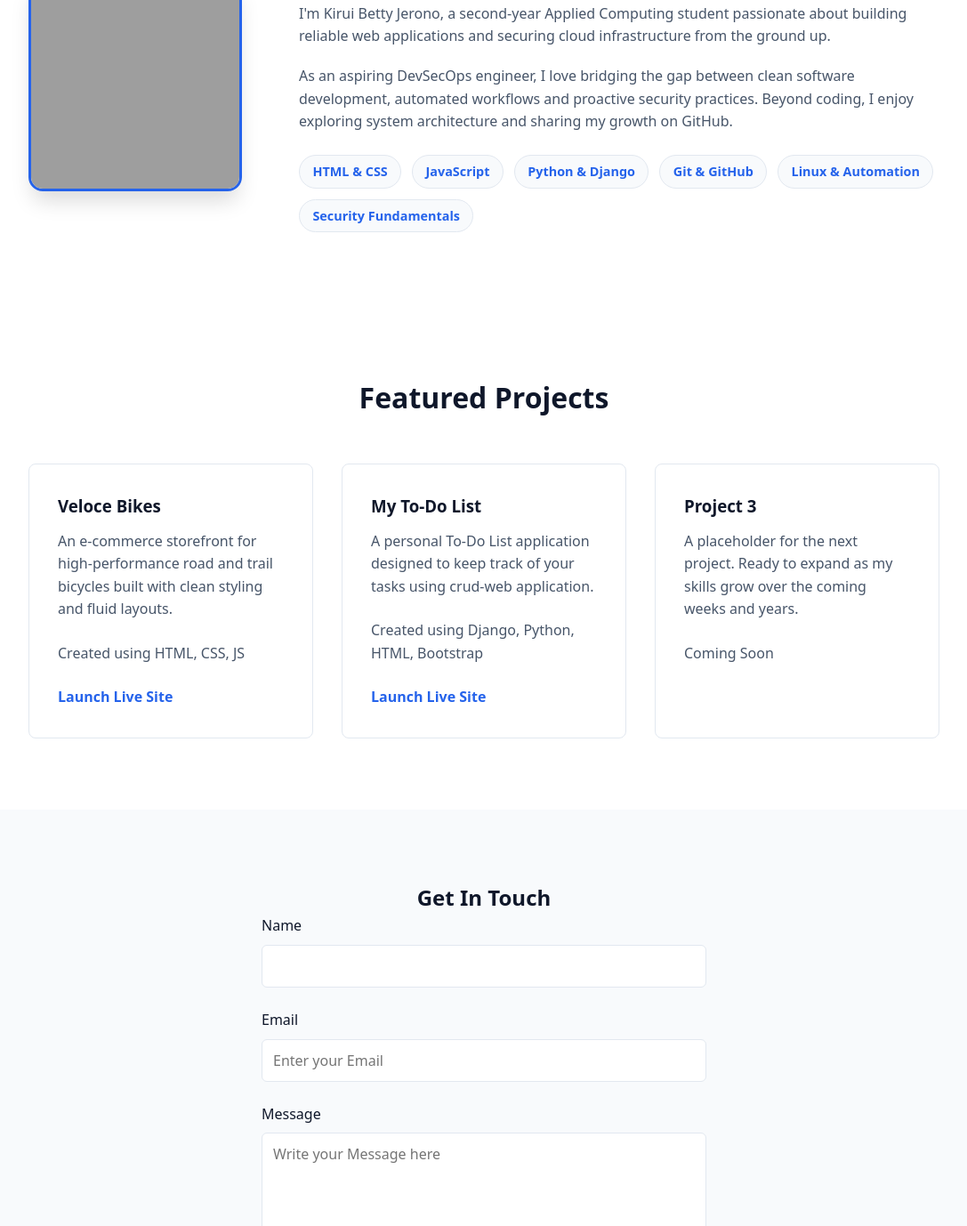
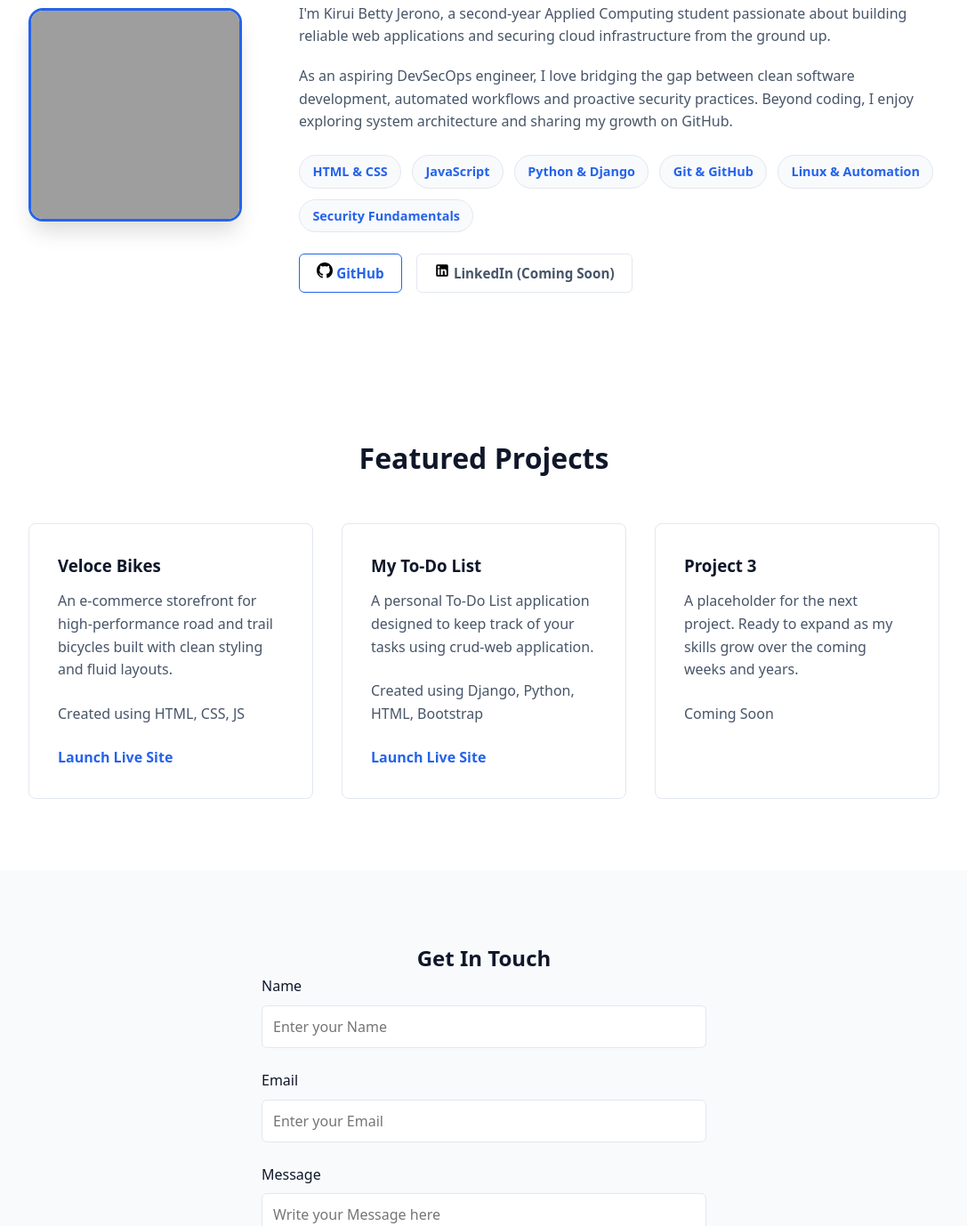
Before and after one commit to Blockbird77/my-profile-page, a plain HTML site: page index.html in a window 1280 px wide. Shown: the part 792-2170 px from the top of the page at 89% size, without its empty margins (96-1183 px from the left). Drawn offline with Linux system fonts and the light colour scheme; grey boxes are pictures that could not be loaded.

Commit message:
Adding inline SVG icons next to GitHub and LinkedIn buttons.

```diff
--- a/index.html
+++ b/index.html
@@ -77,6 +77,20 @@
                         <span>Linux &amp; Automation</span>
                         <span>Security Fundamentals</span>
                     </div>
+                    <div class="social-links">
+                        <a href="https://github.com/Blockbird77" target="_blank" rel="noopener noreferrer" class="social-btn">
+                             <svg xmlns="http://w3.org" width="18" height="18" viewBox="0 0 24 24" fill="currentColour" aria-hidden="true">
+                                <path d="M12 0C5.37 0 0 5.37 0 12c0 5.31 3.435 9.795 8.205 11.385.6.105.825-.255.825-.57 0-.285-.015-1.23-.015-2.235-3.015.555-3.795-.735-4.035-1.41-.135-.345-.72-1.41-1.23-1.695-.42-.225-1.02-.78-.015-.795.945-.015 1.62.87 1.845 1.23 1.08 1.815 2.805 1.305 3.495.99.105-.78.42-1.305.765-1.605-2.67-.3-5.46-1.335-5.46-5.925 0-1.305.465-2.385 1.23-3.225-.12-.3-.54-1.53.12-3.18 0 0 1.005-.315 3.3 1.23.96-.27 1.98-.405 3-.405s2.04.135 3 .405c2.295-1.56 3.3-1.23 3.3-1.23.66 1.65.24 2.88.12 3.18.765.84 1.23 1.905 1.23 3.225 0 4.605-2.805 5.625-5.475 5.925.435.375.81 1.095.81 2.22 0 1.605-.015 2.895-.015 3.3 0 .315.225.69.825.57A12.02 12.02 0 0 0 24 12c0-6.63-5.37-12-12-12z"/>
+                             </svg>
+                            <span>GitHub</span>
+                        </a>
+                        <span class="social-btn social-placeholder" title="LinkedIn profile coming soon">
+                             <svg xmlns="http://w3.org" width="18" height="18" viewBox="0 0 24 24" fill="currentColour" aria-hidden="true">
+                                <path d="M19 3a2 2 0 0 1 2 2v14a2 2 0 0 1-2 2H5a2 2 0 0 1-2-2V5a2 2 0 0 1 2-2h14m-.5 15.5v-5.3a3.26 3.26 0 0 0-3.26-3.26c-.85 0-1.84.52-2.28 1.3v-1.11h-2.79v8.37h2.79v-4.93c0-.77.62-1.4 1.39-1.4a1.4 1.4 0 0 1 1.4 1.4v4.93h2.75M6.88 8.56a1.68 1.68 0 0 0 1.68-1.68c0-.93-.75-1.69-1.68-1.69a1.69 1.69 0 0 0-1.69 1.69c0 .93.76 1.68 1.69 1.68m1.39 9.94v-8.37H5.5v8.37h2.77z"/>
+                             </svg>
+                            <span>LinkedIn (Coming Soon)</span>
+                        </span>
+                    </div>
                 </div>
             </div>
           </section>
@@ -123,11 +137,11 @@
             <form action="https://formspree.io/f/myewbwaq" method="POST" class="contact-form">
                 <div class="form-group">
                     <label for="name">Name</label>
-                    <input type="text" id="name" name="name placeholder="Enter your Name">
+                    <input type="text" id="name" name="name" placeholder="Enter your Name">
                 </div>
                 <div class="form-group">
                     <label for="email">Email</label>
-                    <input type="email" id="email" name="" required placeholder="Enter your Email">
+                    <input type="email" id="email" name="email" required placeholder="Enter your Email">
                 </div>
                 <div class="form-group">
                     <label for="message">Message</label>
```
